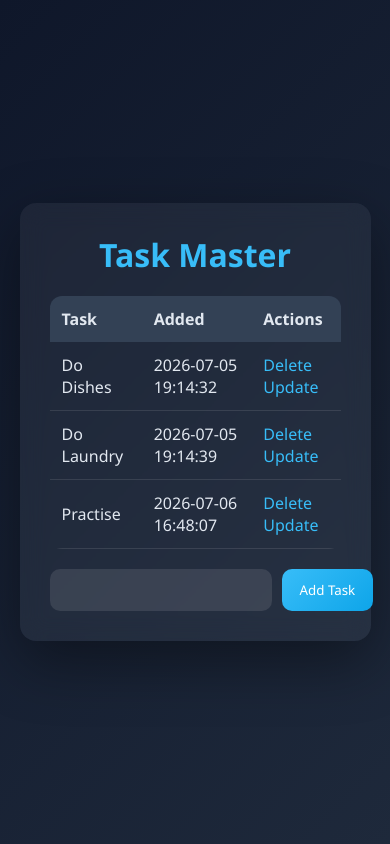
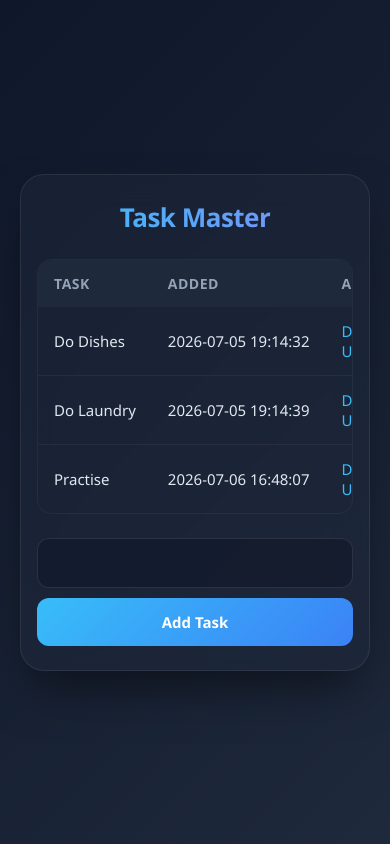
Before and after one commit to alialipour85/task-master-ali, a Flask app: page / in a window 390 px wide. Run offline with Flask 3, Linux system fonts and the light colour scheme.

Commit message:
mobile version commit

```diff
--- a/static/css/main.css
+++ b/static/css/main.css
@@ -14,94 +14,158 @@ body {
     display: flex;
     justify-content: center;
     align-items: center;
+    padding: 20px; /* اضافه شدن پدینگ برای اینکه در موبایل به لبه‌ها نچسبد */
 }
 
 /* ===== Main Container ===== */
 .content {
-    width: 90%;
+    width: 100%; /* تغییر به 100% برای موبایل */
     max-width: 800px;
-    background: rgba(255, 255, 255, 0.05);
-    backdrop-filter: blur(12px);
-    border-radius: 16px;
-    padding: 30px;
-    box-shadow: 0 20px 60px rgba(0,0,0,0.4);
+    background: rgba(30, 41, 59, 0.5); /* کمی تیره‌تر برای خوانایی بهتر متن */
+    backdrop-filter: blur(16px);
+    -webkit-backdrop-filter: blur(16px);
+    border: 1px solid rgba(255, 255, 255, 0.08); /* خط مرزی بسیار ظریف و مدرن */
+    border-radius: 24px; /* گوشه‌های گردتر و مدرن‌تر */
+    padding: 40px 30px;
+    box-shadow: 0 25px 50px -12px rgba(0, 0, 0, 0.5);
 }
 
 /* ===== Title ===== */
 h1 {
     text-align: center;
-    margin-bottom: 20px;
+    margin-bottom: 24px;
     font-size: 32px;
-    color: #38bdf8;
+    font-weight: 700;
+    letter-spacing: -0.5px;
+    background: linear-gradient(to right, #38bdf8, #818cf8); /* گرادیان جذاب روی متن */
+    -webkit-background-clip: text;
+    -webkit-text-fill-color: transparent;
 }
 
 /* ===== Table ===== */
 table {
     width: 100%;
-    border-collapse: collapse;
-    margin-bottom: 20px;
+    border-spacing: 0; /* حل مشکل تداخل با border-radius */
+    margin-bottom: 24px;
     overflow: hidden;
-    border-radius: 12px;
+    border-radius: 14px;
+    border: 1px solid rgba(255, 255, 255, 0.05);
 }
 
 th {
-    background: #334155;
-    padding: 12px;
+    background: #1e293b;
+    padding: 14px 16px;
     text-align: left;
     font-weight: 600;
+    font-size: 14px;
+    text-transform: uppercase;
+    letter-spacing: 0.5px;
+    color: #94a3b8;
 }
 
 td {
-    padding: 12px;
-    border-bottom: 1px solid rgba(255,255,255,0.1);
+    padding: 14px 16px;
+    border-bottom: 1px solid rgba(255, 255, 255, 0.05);
+    font-size: 15px;
+}
+
+tr:last-child td {
+    border-bottom: none; /* حذف خط آخرین ردیف */
+}
+
+tr {
+    transition: background 0.2s ease;
 }
 
 tr:hover {
-    background: rgba(255,255,255,0.05);
+    background: rgba(255, 255, 255, 0.03);
 }
 
 /* ===== Links ===== */
 a {
     color: #38bdf8;
     text-decoration: none;
-    margin-right: 10px;
-    transition: 0.3s;
+    margin-right: 12px;
+    font-weight: 500;
+    transition: color 0.2s ease;
 }
 
 a:hover {
-    color: #0ea5e9;
+    color: #60a5fa;
 }
 
 /* ===== Form ===== */
 form {
     display: flex;
-    gap: 10px;
-    margin-top: 20px;
+    gap: 12px;
+    margin-top: 24px;
 }
 
 /* ===== Input ===== */
 input[type="text"] {
     flex: 1;
-    padding: 12px;
-    border-radius: 10px;
-    border: none;
+    padding: 14px 16px;
+    border-radius: 12px;
+    border: 1px solid rgba(255, 255, 255, 0.1);
     outline: none;
-    background: rgba(255,255,255,0.1);
+    background: rgba(15, 23, 42, 0.6);
     color: white;
+    font-size: 15px;
+    transition: all 0.2s ease;
+}
+
+input[type="text"]:focus {
+    border-color: #38bdf8;
+    box-shadow: 0 0 0 3px rgba(56, 189, 248, 0.15); /* افکت فوکوس نرم */
 }
 
 /* ===== Button ===== */
 input[type="submit"] {
-    padding: 12px 18px;
+    padding: 14px 24px;
     border: none;
-    border-radius: 10px;
-    background: linear-gradient(135deg, #38bdf8, #0ea5e9);
+    border-radius: 12px;
+    background: linear-gradient(135deg, #38bdf8, #3b82f6);
     color: white;
+    font-weight: 600;
+    font-size: 15px;
     cursor: pointer;
-    transition: 0.3s;
+    transition: all 0.2s cubic-bezier(0.4, 0, 0.2, 1);
 }
 
 input[type="submit"]:hover {
-    transform: scale(1.05);
-    box-shadow: 0 10px 20px rgba(56,189,248,0.3);
+    transform: translateY(-2px); /* حرکت جزیی به سمت بالا به جای بزرگ شدن کلی */
+    box-shadow: 0 8px 20px rgba(56, 189, 248, 0.3);
 }
+
+input[type="submit"]:active {
+    transform: translateY(0);
+}
+
+/* ===== 📱 Responsive Rules (Mobile) ===== */
+@media (max-width: 600px) {
+    .content {
+        padding: 24px 16px; /* پدینگ کمتر در موبایل */
+    }
+
+    h1 {
+        font-size: 26px;
+    }
+
+    /* تغییر چیدمان فرم به عمودی در موبایل */
+    form {
+        flex-direction: column;
+        gap: 10px;
+    }
+
+    input[type="submit"] {
+        width: 100%;
+    }
+
+    /* اسکرول افقی نرم برای جدول در صورتی که دیتای جدول زیاد بود و در صفحه جا نشد */
+    table {
+        display: block;
+        overflow-x: auto;
+        white-space: nowrap;
+        -webkit-overflow-scrolling: touch;
+    }
+}
```
Also changed, not shown: instance/test.db.
